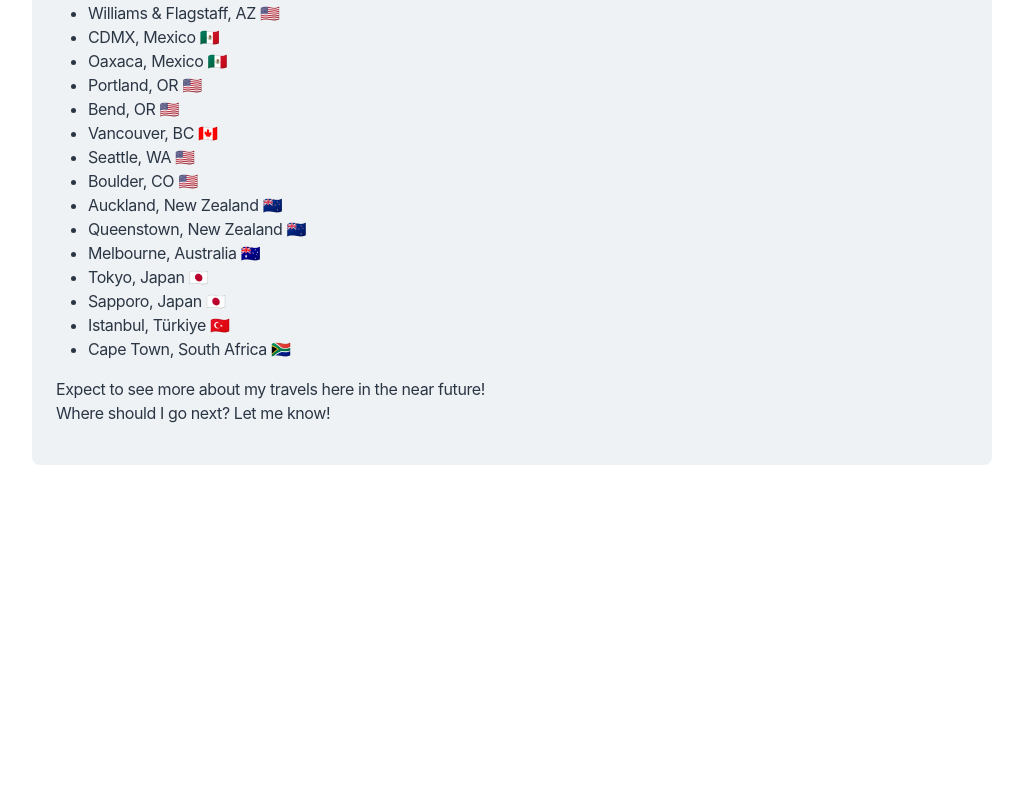
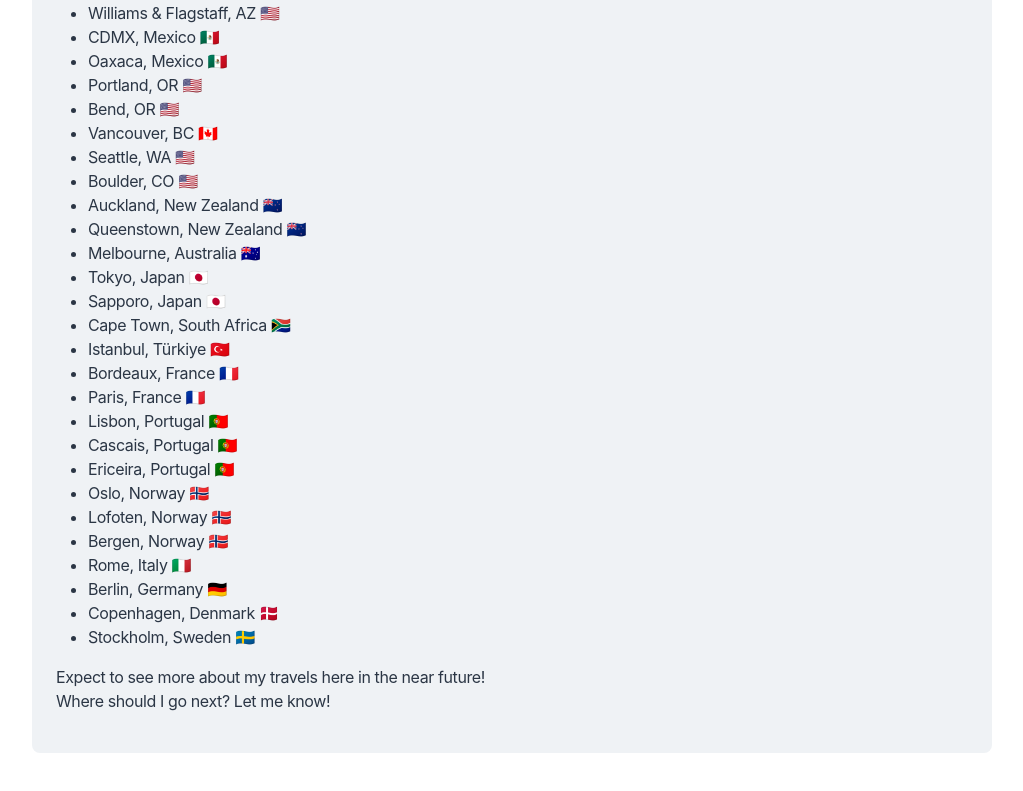
Before and after one commit to om154/omurray.dev, a React (Create React App) app: page /travel in a window 1280 px wide. Shown: the part 509-1300 px from the top of the page, without its empty margins (128-1151 px from the left). Before the commit the page ends 1022 px from the top, so only its background shows below. Built offline with nearby package versions, Linux system fonts and the light colour scheme; no server answers; a web font is replaced by a local one.

Commit message:
add more cities!

```diff
--- a/src/components/Travel/index.tsx
+++ b/src/components/Travel/index.tsx
@@ -39,8 +39,20 @@ const Travel = () => (
               <li>Melbourne, Australia 🇦🇺</li>
               <li>Tokyo, Japan 🇯🇵</li>
               <li>Sapporo, Japan 🇯🇵</li>
+              <li>Cape Town, South Africa 🇿🇦</li>
               <li>Istanbul, Türkiye 🇹🇷</li>
-              <li>Cape Town, South Africa 🇿🇦</li>
+              <li>Bordeaux, France 🇫🇷</li>
+              <li>Paris, France 🇫🇷</li>
+              <li>Lisbon, Portugal 🇵🇹</li>
+              <li>Cascais, Portugal 🇵🇹</li>
+              <li>Ericeira, Portugal 🇵🇹</li>
+              <li>Oslo, Norway 🇳🇴</li>
+              <li>Lofoten, Norway 🇳🇴</li>
+              <li>Bergen, Norway 🇳🇴</li>
+              <li>Rome, Italy 🇮🇹</li>
+              <li>Berlin, Germany 🇩🇪</li>
+              <li>Copenhagen, Denmark 🇩🇰</li>
+              <li>Stockholm, Sweden 🇸🇪</li>
             </ul>
           </P>
           <P>Expect to see more about my travels here in the near future!</P>
```
